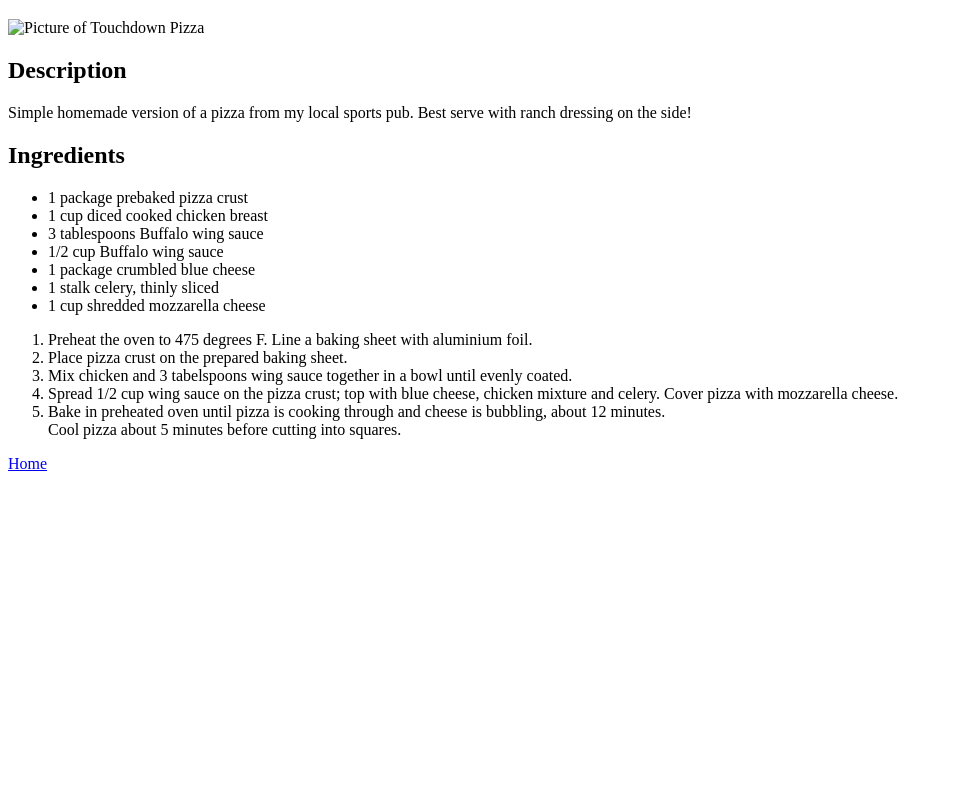
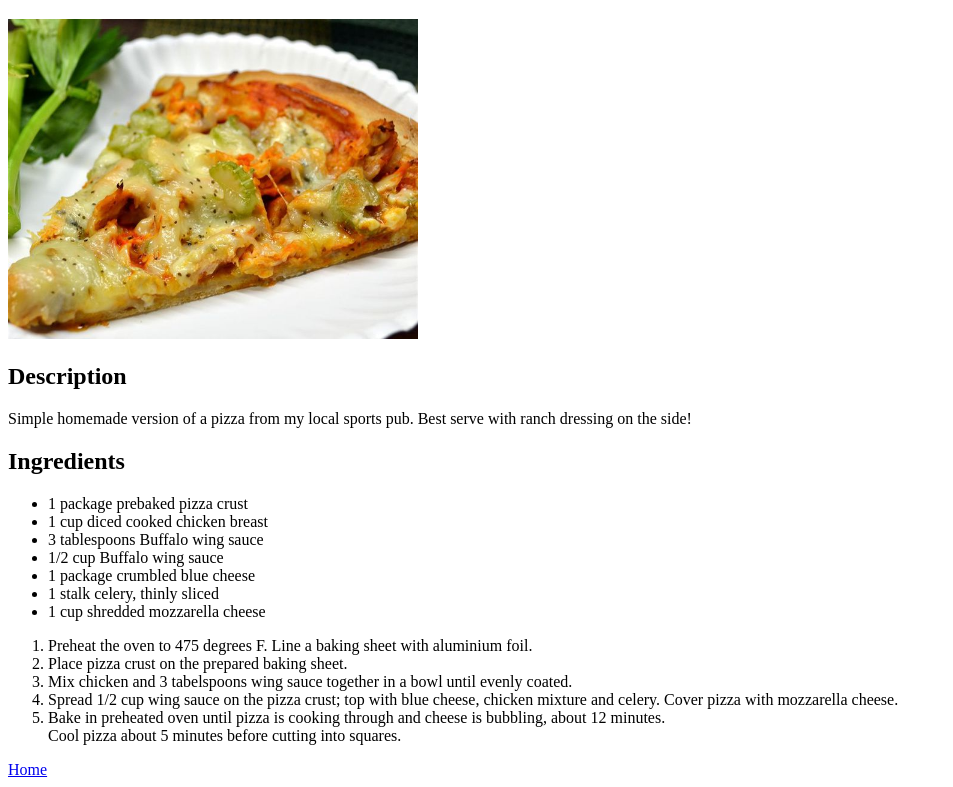
Before and after one commit to momoo038/odin-recipes, a plain HTML site: page recipes/touchdown_pizza.html in a window 1280 px wide. Shown: the part 61-848 px from the top of the page, without its empty margins (0-953 px from the left). Before the commit the page ends 800 px from the top, so only its background shows below. Drawn offline with Linux system fonts and the light colour scheme; the site is published under a folder, as on GitHub Pages, so addresses that start at the root find nothing.

Commit message:
Fixed image not showing

```diff
--- a/recipes/touchdown_pizza.html
+++ b/recipes/touchdown_pizza.html
@@ -7,7 +7,7 @@
 </head>
 <body>
     <h1>Touchdown Pizza</h1>
-    <img src="/images/touchdown_pizza.jpg" alt="Picture of Touchdown Pizza" width="410" height="320">
+    <img src="../images/touchdown_pizza.jpg" alt="Picture of Touchdown Pizza" width="410" height="320">
 
     <h2>Description</h2>
     <p>Simple homemade version of a pizza from my local sports pub. Best serve with ranch dressing on the side!</p>
```
